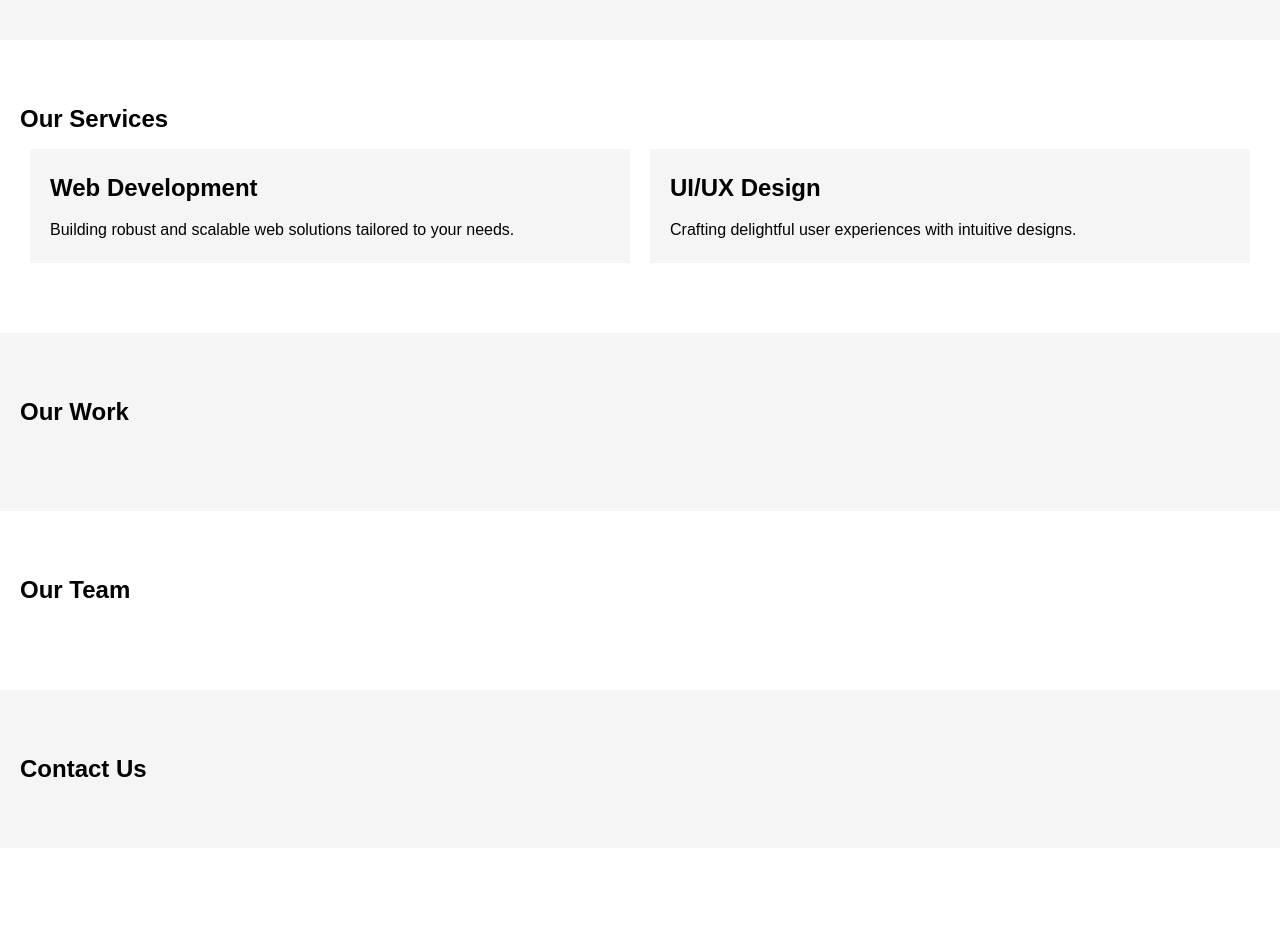
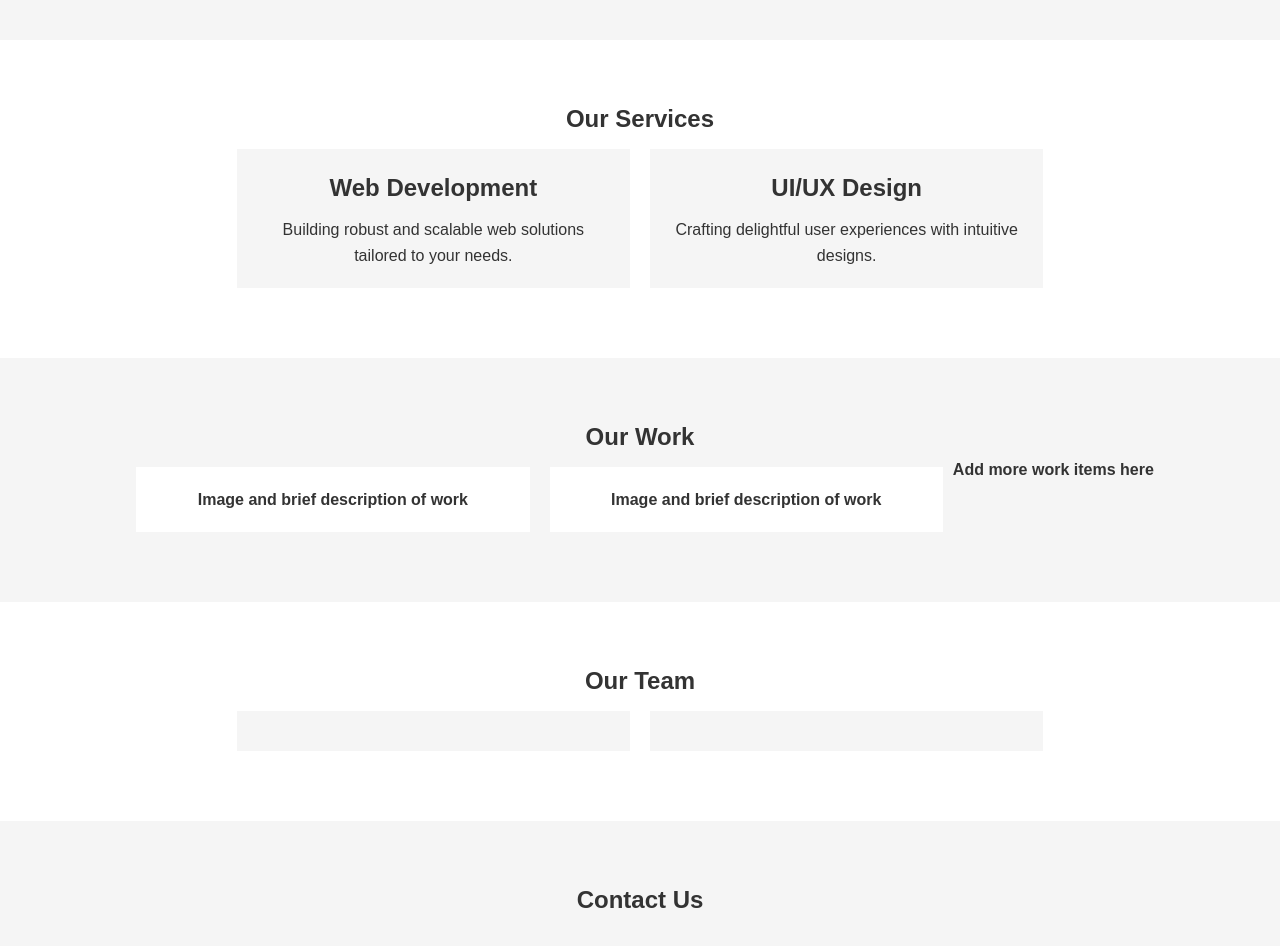
Before and after one commit to SigSauer/model5.github.io, a plain HTML site: page index.html in a window 1280 px wide. Shown: the part 360-1306 px from the top of the page. Before the commit the page ends 1208 px from the top, so only its background shows below. Drawn offline with Linux system fonts and the light colour scheme.

Commit message:
added some styles

```diff
--- a/index.html
+++ b/index.html
@@ -48,11 +48,14 @@
         <h2>Our Work</h2>
         <div class="work-gallery">
             <div class="work-item">
+                <h4> Image and brief description of work </h4>
                 <!-- Image and brief description of work -->
             </div>
             <div class="work-item">
+                <h4> Image and brief description of work </h4>
                 <!-- Image and brief description of work -->
             </div>
+            <h4> Add more work items here </h4>
             <!-- Add more work items here -->
         </div>
     </section>
--- a/styles.css
+++ b/styles.css
@@ -9,6 +9,8 @@
 body {
   font-family: Arial, sans-serif;
   line-height: 1.6;
+  background-color: #f9f9f9;
+  color: #333;
 }
 
 /* Header styles */
@@ -69,19 +71,26 @@ nav {
 #services {
   padding: 60px 20px;
   background-color: #fff;
+  text-align: center;
 }
 
 .services {
   display: flex;
-  justify-content: space-around;
+  justify-content: center;
   flex-wrap: wrap;
 }
 
 .service {
-  flex: 0 0 calc(50% - 20px);
+  flex: 0 0 calc(33.333% - 20px);
   margin: 10px;
   padding: 20px;
   background-color: #f5f5f5;
+  transition: transform 0.3s ease-in-out;
+}
+
+.service:hover {
+  transform: translateY(-5px);
+  box-shadow: 0 0 10px rgba(0, 0, 0, 0.1);
 }
 
 .service h3 {
@@ -93,42 +102,59 @@ nav {
 #work {
   padding: 60px 20px;
   background-color: #f5f5f5;
+  text-align: center;
 }
 
 .work-gallery {
   display: flex;
-  justify-content: space-around;
+  justify-content: center;
   flex-wrap: wrap;
 }
 
 .work-item {
   flex: 0 0 calc(33.333% - 20px);
   margin: 10px;
-  /* Style work item */
+  padding: 20px;
+  background-color: #fff;
+  transition: transform 0.3s ease-in-out;
+}
+
+.work-item:hover {
+  transform: translateY(-5px);
+  box-shadow: 0 0 10px rgba(0, 0, 0, 0.1);
 }
 
 /* Team section styles */
 #team {
   padding: 60px 20px;
   background-color: #fff;
+  text-align: center;
 }
 
 .team-members {
   display: flex;
-  justify-content: space-around;
+  justify-content: center;
   flex-wrap: wrap;
 }
 
 .team-member {
   flex: 0 0 calc(33.333% - 20px);
   margin: 10px;
-  /* Style team member */
+  padding: 20px;
+  background-color: #f5f5f5;
+  transition: transform 0.3s ease-in-out;
+}
+
+.team-member:hover {
+  transform: translateY(-5px);
+  box-shadow: 0 0 10px rgba(0, 0, 0, 0.1);
 }
 
 /* Contact section styles */
 #contact {
   padding: 60px 20px;
   background-color: #f5f5f5;
+  text-align: center;
 }
 
 .contact-form {
```
